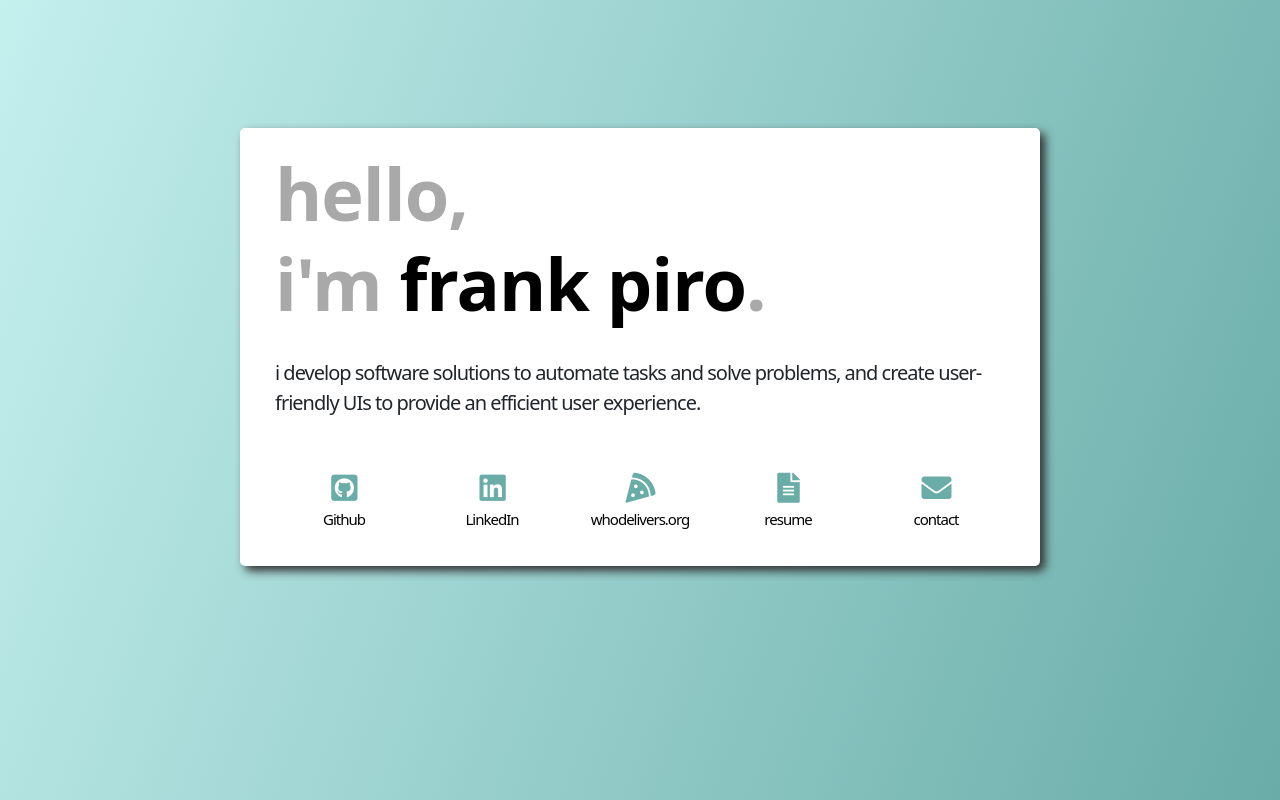
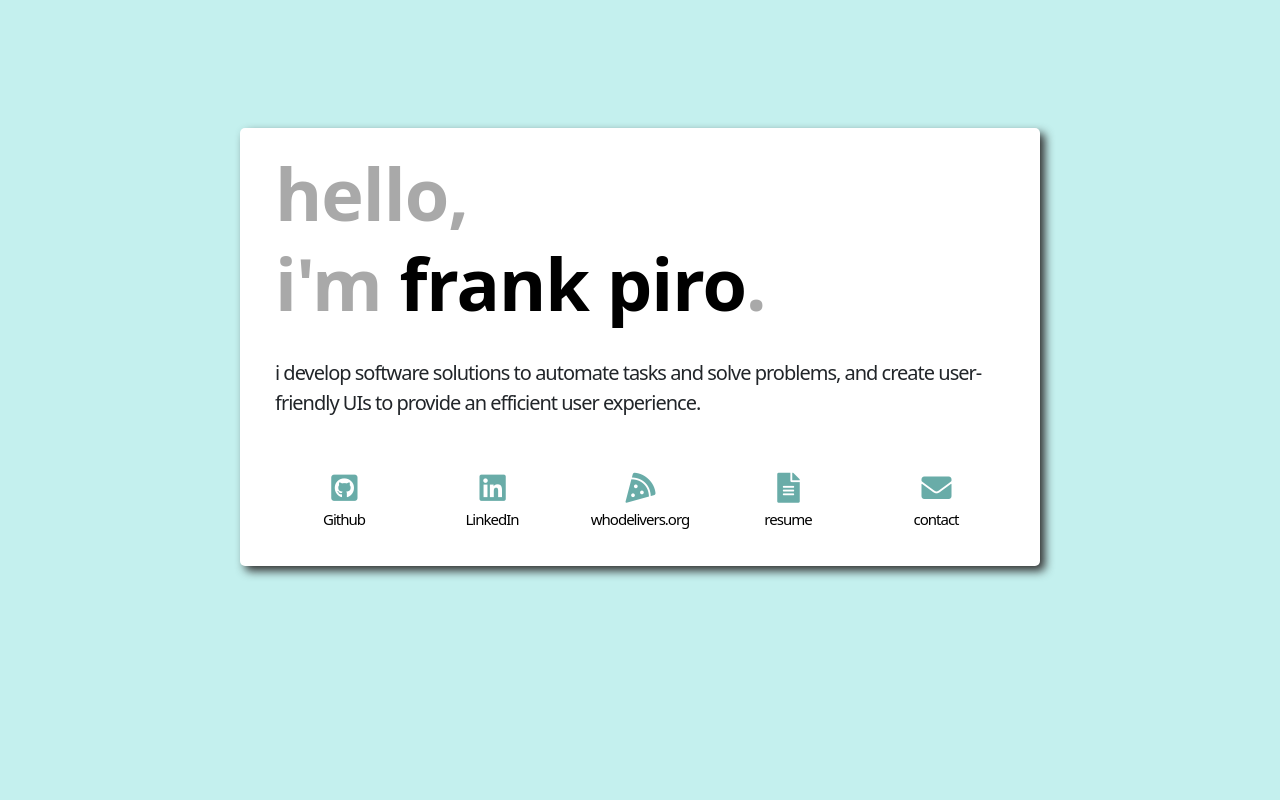
Before and after one commit to isayrelax/frankfolio, a React (Create React App) app: page / in a window 1280 px wide. Built offline with nearby package versions, Linux system fonts and the light colour scheme.

Commit message:
adjustments to background css

```diff
--- a/src/App.css
+++ b/src/App.css
@@ -1,5 +1,6 @@
 body {
-    background: linear-gradient(110deg, #c4f0ee, #69aca8);
+    /* background: linear-gradient(110deg, #c4f0ee, #69aca8); */
+    background-color: #c4f0ee;
     /* background-size: cover; */
     /* min-height: calc(100vh - 100px); */
     margin: 10% 10%;
@@ -97,7 +98,8 @@ a {
 
 @media (max-width: 500px) {
     body {
-      background-image: linear-gradient(110deg, #f0c4ec, #ac6998);
+      /* background-image: linear-gradient(110deg, #f0c4ec, #ac6998); */
+      background-color: #f0c4ec;
     }
 
     .intro {
```
